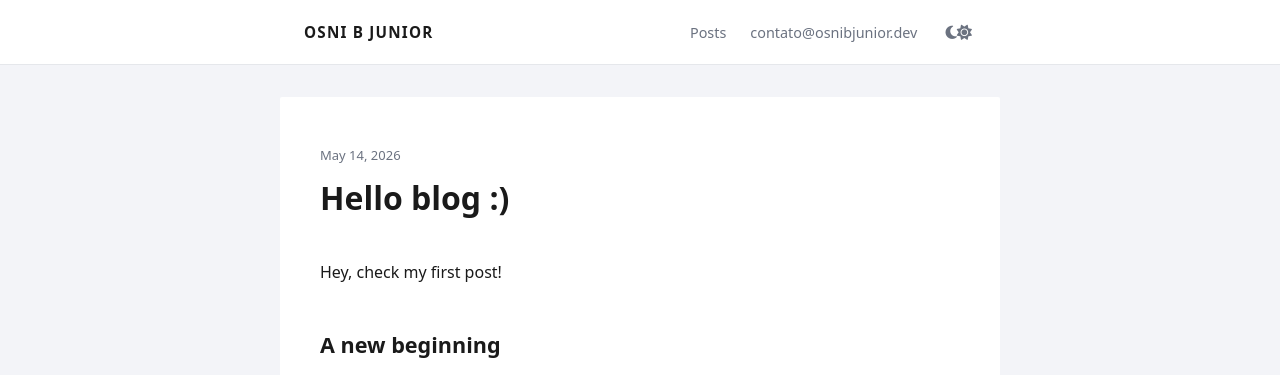
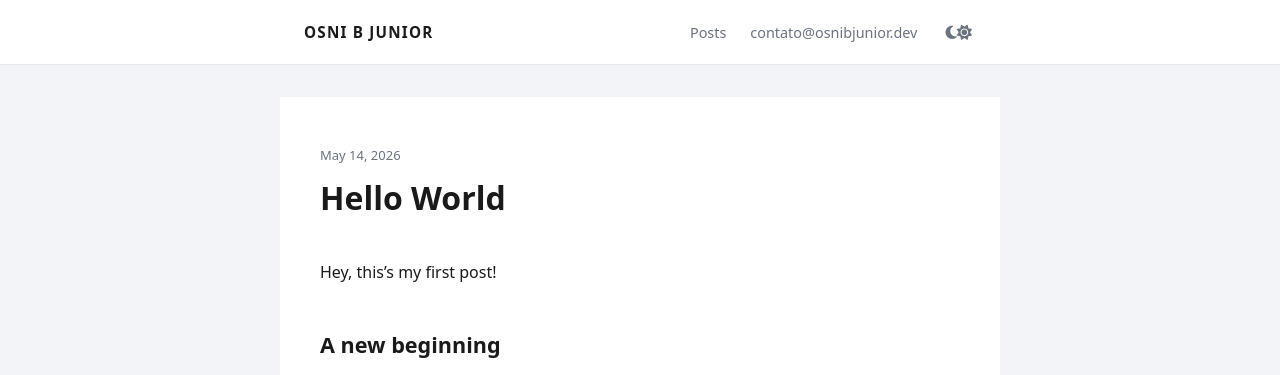
Before and after one commit to osnibjunior/osnibjunior.github.io, a Jekyll site: the page built from _posts/2026-05-04-hello-blog.md, in a window 1280 px wide. Shown: the top 375 px of the page. Built offline with Jekyll 4.4.1, drawn with Linux system fonts in a browser that asks for light colours.

Commit message:
Changed description on post

```diff
--- a/_posts/2026-05-04-hello-blog.md
+++ b/_posts/2026-05-04-hello-blog.md
@@ -1,11 +1,11 @@
 ---
 layout: post
-title: "Hello blog :)"
-date: 2026-05-14 11:00:00 +0300
+title: "Hello World"
+date: 2026-05-14 11:00:00 +0000
 tags: [tech, blog]
 ---
 
-Hey, check my first post!
+Hey, this's my first post!
 
 <!--more-->
 
```
